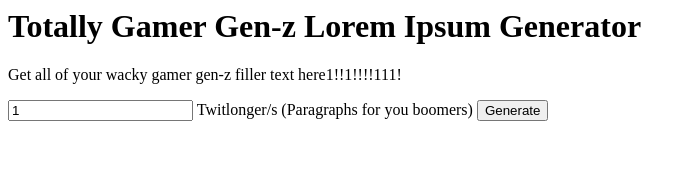
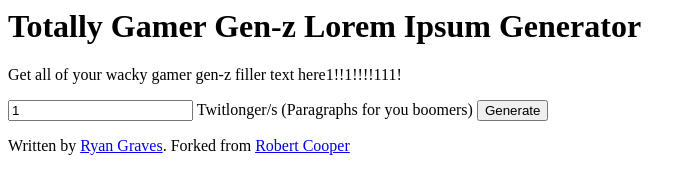
Before and after one commit to penguin-hacks/gen-zFillerText, a website: page public/index.html in a window 1280 px wide. Shown: the whole page, without its empty margins (0-696 px from the left). Drawn offline with nearby package versions, Linux system fonts and the light colour scheme.

Commit message:
Added footer like a boss

```diff
--- a/public/index.html
+++ b/public/index.html
@@ -29,5 +29,8 @@
     <div class="whyNoPeriods">
         <p>Where are the periods you ask? First of all, you are a boomer (L). Second of all, us gamers are pog and don't use periods.</p>
     </div>
+
+    <footer>Written by <a href="https://github.com/penguin-hacks" target="_new">Ryan Graves</a>. Forked from <a href="https://medium.com/hackernoon/creating-a-lorem-ipsum-generator-with-node-and-express-9e1af0b31c86" target="_new">Robert Cooper</a></footer>
+
 </body>
 </html>
```
Also changed, not shown: 1 other file.
